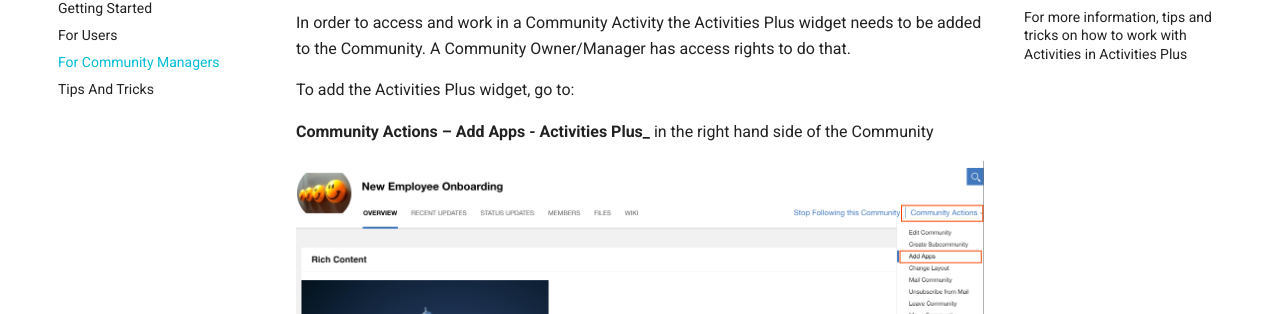
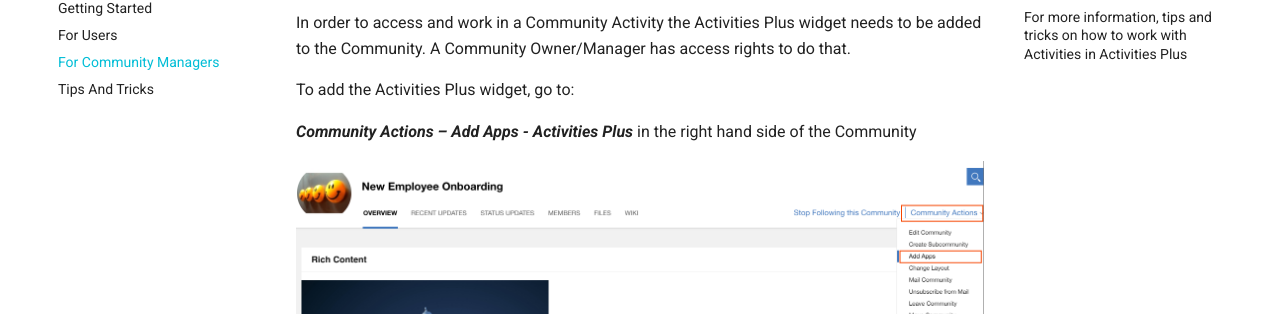
Before and after one commit to collabdotcloud/docs.collab.cloud, an MkDocs documentation site: the page built from docs/users/aplus-for-comm-managers.md, in a window 1280 px wide and 900 px high. Shown: the part 259-573 px from the top of the window. Built offline with MkDocs 1.6.1 and Material for MkDocs 9.7.7, drawn with Linux system fonts in a browser that asks for light colours.

Commit message:
updates galore

```diff
--- a/docs/users/aplus-for-comm-managers.md
+++ b/docs/users/aplus-for-comm-managers.md
@@ -4,7 +4,7 @@ In order to access and work in a Community Activity the Activities Plus widget n
 
 To add the Activities Plus widget, go to:
 
-**Community Actions – Add Apps - Activities Plus_** in the right hand side of the Community
+**_Community Actions – Add Apps - Activities Plus_** in the right hand side of the Community
 
 <img src="/assets/images/screen-shots/aplus/aplus-community-actions-add-apps.png" alt="Community Actions Add Apps" />
 
@@ -14,11 +14,11 @@ Select **_Activities Plus_** in the list
 
 Once the widget is added you have the option to show all Community Activities/Boards that belongs to this Community, or a specific Activity/Board. If you want to change these settings after saving, click on the settings wheel inside the widget.
 
-<img src="/assets/images/screen-shots/aplus/aplus-widget-settings.png" alt="Widget Settings" />
+<img src="/assets/images/screen-shots/aplus/aplus-widget-settings.png" alt="Widget Settings" width="50%"/>
 
 The new widget in the Community can be moved by dragging and dropping, or by clicking on the three dots in the upper right corner.
 
-<img src="/assets/images/screen-shots/aplus/aplus-move-widget.png" alt="Move Widget" />
+<img src="/assets/images/screen-shots/aplus/aplus-move-widget.png" alt="Move Widget" width="50%"/>
 
 A great tip is to move the Activities Plus widget so it covers the whole page, by dragging and dropping. When the widget is larger you get a better overview of your work.
 
@@ -52,13 +52,13 @@ Before you click **_Add Members_** and close the dialogue box you have the optio
 
 Go back to the Community and have a look in the Activity Plus widget. Now you will see your Community Activity.
 
-<img src="/assets/images/screen-shots/aplus/aplus-activities-in-widget.png" alt="Activities In Widget" />
+<img src="/assets/images/screen-shots/aplus/aplus-activities-in-widget.png" alt="Activities In Widget" width="50%"/>
 
 ##Create a new Activity in the Community Widget
 
 In the Activities Plus widget, click the **_Orange plus_** in the bottom right hand side corner. A dialogue box will open with options for your new Activity.
 
-<img src="/assets/images/screen-shots/aplus/aplus-new-activity.png" alt="New Activity" />
+<img src="/assets/images/screen-shots/aplus/aplus-new-activity.png" alt="New Activity" width="50%"/>
 
 Once the new Activity is created you will see and be able to work in this Activity directly in the Community.
 
```
